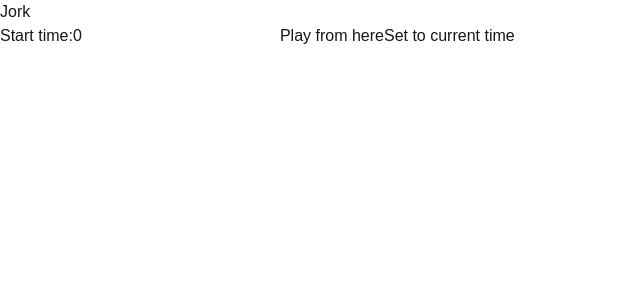
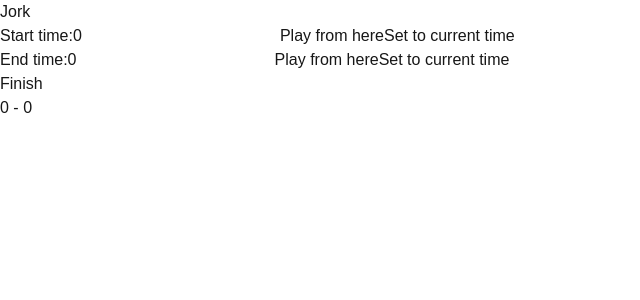
Before and after one commit to rozza368/songjork, a Next.js app: page /jork in a window 1280 px wide. Shown: the top 300 px of the page, without its empty margins (0-640 px from the left). Built offline with nearby package versions, Linux system fonts and the light colour scheme.

Commit message:
Implement start+end time controllers

```diff
--- a/app/ui/YouTubeControls.tsx
+++ b/app/ui/YouTubeControls.tsx
@@ -11,54 +11,67 @@ function getPlayerTime(element: any): number {
 }
 
 interface NumberInputProps {
+  time: number;
+  labelText: string;
+  setTime: (value: number) => void;
   setPlayerTime: (value: number) => void;
   getPlayerTime: (element: any) => number;
 }
 
-const TimeController: React.FC<NumberInputProps> = ({ setPlayerTime, getPlayerTime }) => {
-  const [startTime, setStartTime] = useState<number>(0);
-  const [endTime, setEndTime] = useState<number>(0);
+interface TimeInputProps {
+  start: number;
+  end: number;
+}
 
+const TimeController: React.FC<NumberInputProps> = ({ time, setTime, labelText, setPlayerTime, getPlayerTime }) => {
   const handleChange = (event: React.ChangeEvent<HTMLInputElement>) => {
     const newValue = parseFloat(event.target.value);
     if (!isNaN(newValue)) {
-      setStartTime(newValue);
+      setTime(newValue);
     }
   };
 
   const setToCurrentTime = () => {
     const currentTime = getPlayerTime(playerElement);
-    setStartTime(Math.round(currentTime * 100) / 100);
+    setTime(Math.round(currentTime * 100) / 100);
   }
 
   return (
-    <>
-      <label htmlFor='startinput'>Start time:</label>
+    <div className='timecontroller'>
+      <label htmlFor='startinput'>{labelText}:</label>
       <input
         id='startinput'
         type='number'
-        value={startTime}
+        value={time}
         onChange={handleChange}
       />
-      <button onClick={(e) => setPlayerTime(startTime)}>Play from here</button>
+      <button onClick={(e) => setPlayerTime(time)}>Play from here</button>
       <button onClick={setToCurrentTime}>Set to current time</button>
+    </div>
+  )
+}
+
+const FinishButton: React.FC<TimeInputProps> = ({ start, end }) => {
+  return (
+    <>
+      <button onClick={(e) => console.log(start, end)}>Finish</button>
+      <p>{start} - {end}</p>
     </>
   )
 }
 
 export default function YouTubeControls() {
+  const [startTime, setStartTime] = useState<number>(0);
+  const [endTime, setEndTime] = useState<number>(0);
   const onPlayerReady: YouTubeProps['onReady'] = (event) => {
     // access to player in all event handlers via event.target
     playerElement = event.target;
     console.log(playerElement);
-    // event.target.pauseVideo();
-    setInterval(() => {
-      getPlayerTime(playerElement);
-    }, 1000);
   }
 
   const setPlayerTime = (time: number) => {
     playerElement.seekTo(time);
+    playerElement.playVideo();
   }
 
   const opts: YouTubeProps['opts'] = {
@@ -78,8 +91,22 @@ export default function YouTubeControls() {
         onReady={onPlayerReady}
       />
       <TimeController
+        time={startTime}
+        setTime={setStartTime}
+        labelText="Start time"
         setPlayerTime={setPlayerTime}
         getPlayerTime={getPlayerTime}
+      />
+      <TimeController
+        time={endTime}
+        setTime={setEndTime}
+        labelText="End time"
+        setPlayerTime={setPlayerTime}
+        getPlayerTime={getPlayerTime}
+      />
+      <FinishButton
+        start={startTime}
+        end={endTime}
       />
     </>
   )
```
